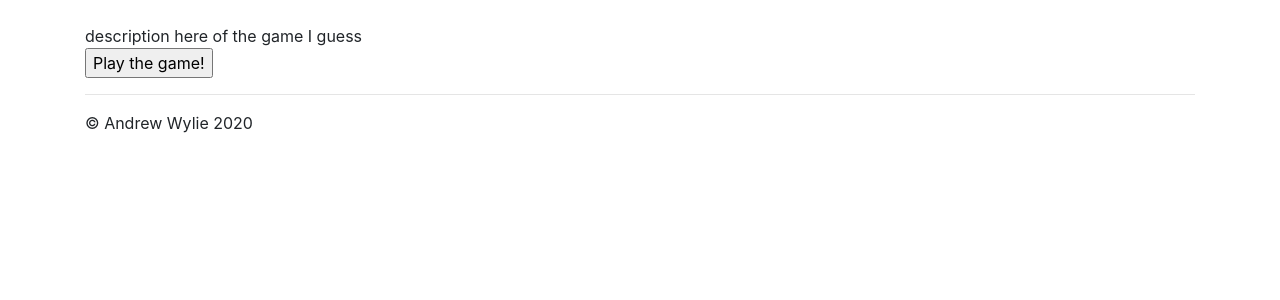
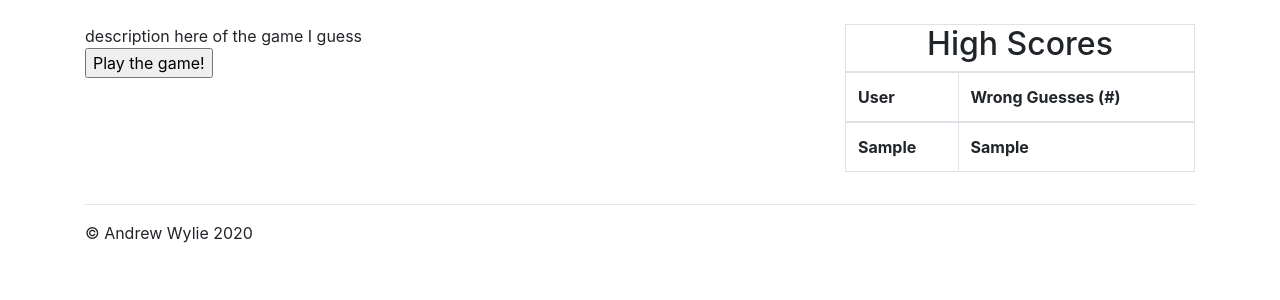
Before and after one commit to adwylie/simple-hangman, a Flask app: page / in a window 1280 px wide. Shown: the part 56-356 px from the top of the page. Run offline with Flask 2, Linux system fonts and the light colour scheme; tables that the repository leaves empty hold one stand-in row (values such as "Sample post"); lists and menus that the app fills with data are empty; some libraries are stand-ins or nearby versions.

Commit message:
Worked on high score saving. Database, updated related forms.

```diff
--- a/app.py
+++ b/app.py
@@ -4,11 +4,34 @@ from flask import Flask
 from flask import render_template
 from flask import request
 from flask import session
+from flask_sqlalchemy import SQLAlchemy
 
 from game import Hangman
 
 app = Flask(__name__)
+app.config['SQLALCHEMY_DATABASE_URI'] = 'sqlite:///sqlite.db'
+app.config['SQLALCHEMY_TRACK_MODIFICATIONS'] = False
 app.secret_key = b'_5#y2L"F4Q8z\n\xec]/'
+
+# Database setup/configuration
+db = SQLAlchemy(app)
+
+
+class Score(db.Model):
+    USER_NAME_MAX_LENGTH = 20
+
+    id = db.Column(db.Integer, primary_key=True)
+    user = db.Column(db.String(USER_NAME_MAX_LENGTH), unique=False, nullable=False)
+    score = db.Column(db.String(64), unique=False, nullable=False)
+
+    def __repr__(self):
+        return '<Score %s %s>' % (self.user, self.score)
+
+
+def get_leaderboard_data():
+    return [(score.user, score.score) for score
+            in Score.query.order_by(Score.score, Score.user).limit(10).all()]
+
 
 # Map of game identifiers to in-progress games.
 games = {}
@@ -16,7 +39,7 @@ games = {}
 
 # 2020/03/16 : 70m (+15m images), website
 # 2020/03/17 : 100m, website
-# 2020/03/18 : , website (leaderboard/database)
+# 2020/03/18 : 60m, website (leaderboard/database)
 # 2020/03/19 : , api
 @app.route('/', methods=['GET', 'POST'])
 def website():
@@ -38,7 +61,7 @@ def website():
             # or a game does not exist for the session data.
             session.pop('hangman', None)
             return render_template('index.html', data={
-                'leaderboard': {}  # TODO: Include valid leaderboard data.
+                'leaderboard': get_leaderboard_data()
             })
 
     elif request.method == 'POST':
@@ -78,18 +101,22 @@ def website():
         elif 'high-score' in request.form or 'exit' in request.form:
             # The game is over, remove the game and session.
             if 'high-score' in request.form:
-                # TODO: Save high score.
-                pass
+                # Note: High score is # of tries used, so lower is better.
+                # Ensure the user name length is valid.
+                user = request.form['user'][:Score.USER_NAME_MAX_LENGTH]
+                score = game.get_tries()
+                db.session.add(Score(user=user, score=score))
+                db.session.commit()
 
             del games[identifier]
             del session['hangman']
 
             return render_template('index.html', data={
-                'leaderboard': {}  # TODO: Include valid leaderboard data.
+                'leaderboard': get_leaderboard_data()
             })
 
     return render_template('index.html', data={
-        'leaderboard': {},  # TODO: Include valid leaderboard data.
+        'leaderboard': get_leaderboard_data(),
         'game': {
             'tries': game.get_tries(),
             'guesses': game.get_guesses(),
--- a/requirements.txt
+++ b/requirements.txt
@@ -1,7 +1,9 @@
 click==7.1.1
 Flask==1.1.1
+Flask-SQLAlchemy==2.4.1
 itsdangerous==1.1.0
 Jinja2==2.11.1
 MarkupSafe==1.1.1
 pkg-resources==0.0.0
+SQLAlchemy==1.3.15
 Werkzeug==1.0.0
--- a/static/styles.css
+++ b/static/styles.css
@@ -20,3 +20,9 @@ body {
 .hanged-man {
     width: 400px;
 }
+
+.leaderboard h2 {
+    text-align: center;
+    margin-bottom: 0;
+    padding-bottom: 8px;
+}
--- a/templates/index.html
+++ b/templates/index.html
@@ -44,15 +44,14 @@
 
           {# Don't allow guesses if the game is over. #}
           {% if not data.game.game_over %}
-            {% if data.game.invalid_guess %}
-              <span>Invalid guess, please try again!</span>
-            {% endif %}
             <form method="post">
-              <input type="text" name="guess-text" autofocus>
+              <input {% if data.game.invalid_guess %}class="is-invalid"{% endif %}
+                     type="text" name="guess-text" placeholder="Guessed Letter" autofocus>
               <input type="submit" name="guess" value="Guess!">
-            </form>
-            <form method="post">
               <input type="submit" name="exit" value="Exit">
+              {% if data.game.invalid_guess %}
+                <div class="invalid-feedback">Invalid guess, please try again!</div>
+              {% endif %}
             </form>
           {% endif %}
 
@@ -61,7 +60,8 @@
               {# input to high scores #}
               <div>Congrats, you've won!</div>
               <form method="post">
-                <input type="text" name="user">
+                {# Match user name length w/ database string size. #}
+                <input type="text" name="user" maxlength="20" placeholder="User Name" autofocus>
                 <input type="submit" name="high-score" value="Submit Score">
               </form>
 
@@ -74,10 +74,25 @@
           {% endif %}
         {% endif %}
       </div>
-      {# TODO: Leaderboard #}
-      <div class="col-md-4">
-
+      {# Leaderboard #}
+      {% if data.leaderboard %}
+      <div class="col-md-4 leaderboard">
+        <h2 class="border">High Scores</h2>
+        <table class="table table-bordered">
+          <thead>
+            <tr>
+              <th scope="col">User</th>
+              <th scope="col">Wrong Guesses (#)</th>
+            </tr>
+          </thead>
+          <tbody>
+          {% for user, score in data.leaderboard %}
+            <tr><th>{{ user }}</th><th>{{ score }}</th></tr>
+          {% endfor %}
+          </tbody>
+        </table>
       </div>
+      {% endif %}
     </div>
     <hr>
   </div>
```
Also changed, not shown: README.md, 1 other file.
